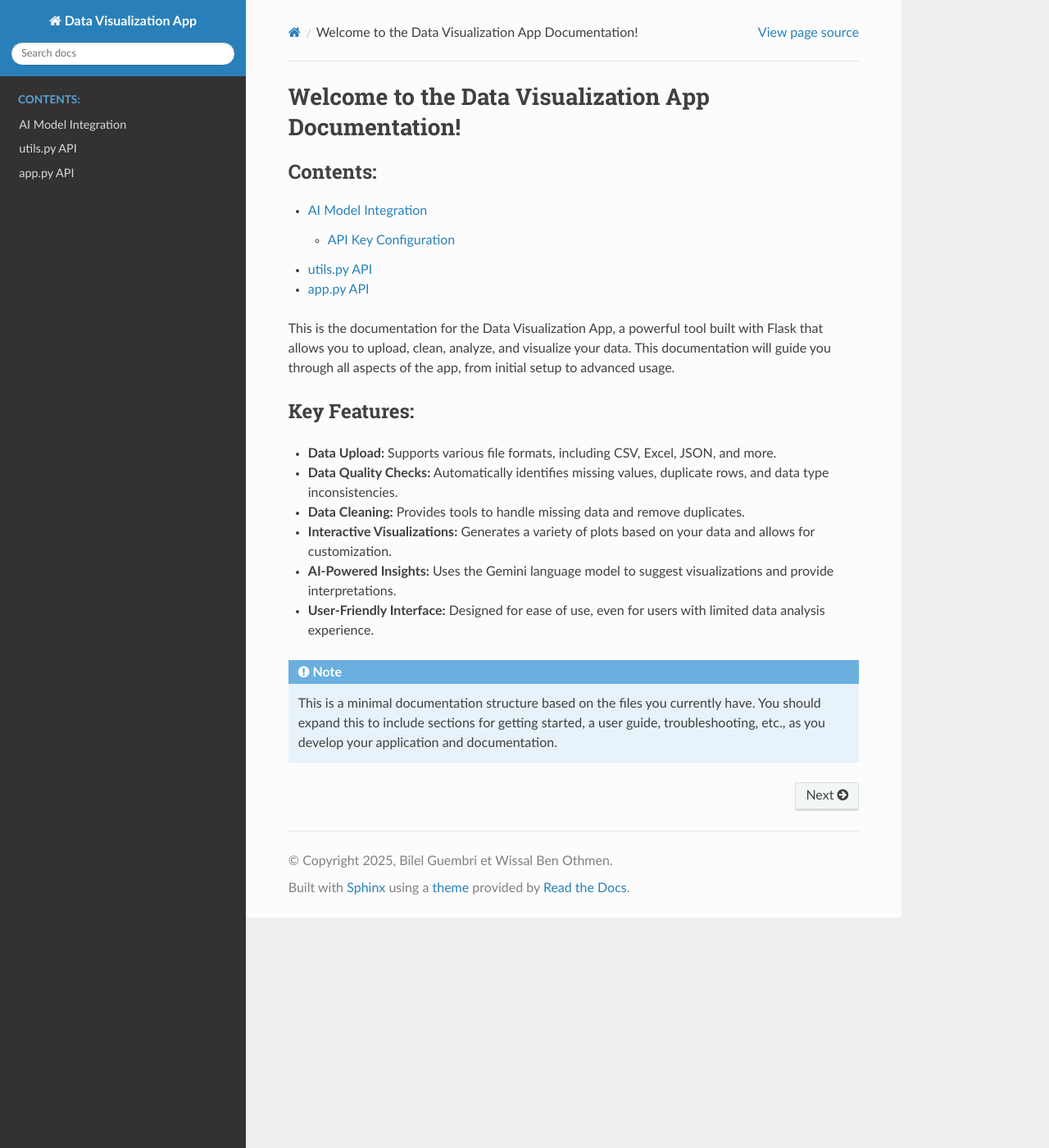
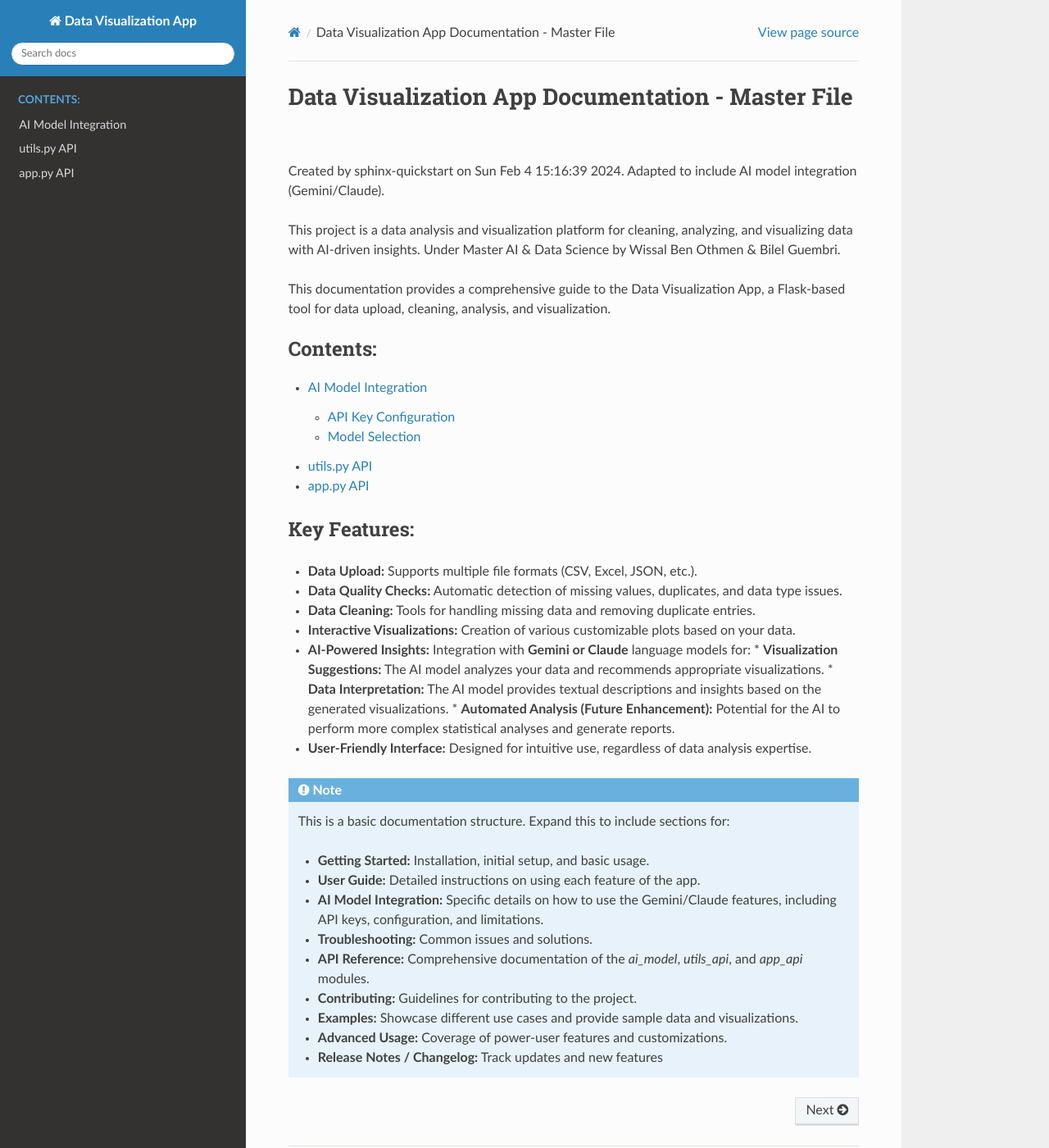
Before and after one commit to Guembri01/Data-visualisation-ask-LLM, a Sphinx documentation site: the page built from docs/source/index.rst, in a window 1280 px wide and 1400 px high. Shown: the whole window at 82% size. Built offline with Sphinx 7.4.7 and the Read the Docs theme 3.1.0, drawn with Linux system fonts in a browser that asks for light colours.

Commit message:
Add files via upload

```diff
--- a/docs/source/index.rst
+++ b/docs/source/index.rst
@@ -1,10 +1,14 @@
-.. Data Visualization App documentation master file, created by
-   sphinx-quickstart on Sun Feb  4 15:16:39 2024.
-   You can adapt this file completely to your liking, but it should at least
-   contain the root `toctree` directive.
+Data Visualization App Documentation - Master File
+====================================================
 
-Welcome to the Data Visualization App Documentation!
-====================================================
+Created by sphinx-quickstart on Sun Feb  4 15:16:39 2024.
+Adapted to include AI model integration (Gemini/Claude).
+
+This project is a data analysis and visualization platform for cleaning, analyzing, and visualizing data with AI-driven insights.
+Under Master AI & Data Science by Wissal Ben Othmen & Bilel Guembri.
+
+This documentation provides a comprehensive guide to the Data Visualization App,
+a Flask-based tool for data upload, cleaning, analysis, and visualization.
 
 .. toctree::
    :maxdepth: 2
@@ -14,22 +18,29 @@
    utils_api
    app_api
 
-This is the documentation for the Data Visualization App, a powerful tool
-built with Flask that allows you to upload, clean, analyze, and visualize
-your data. This documentation will guide you through all aspects of the app,
-from initial setup to advanced usage.
-
 Key Features:
 -------------
 
-*   **Data Upload:** Supports various file formats, including CSV, Excel, JSON, and more.
-*   **Data Quality Checks:** Automatically identifies missing values, duplicate rows, and data type inconsistencies.
-*   **Data Cleaning:** Provides tools to handle missing data and remove duplicates.
-*   **Interactive Visualizations:** Generates a variety of plots based on your data and allows for customization.
-*   **AI-Powered Insights:** Uses the Gemini language model to suggest visualizations and provide interpretations.
-*   **User-Friendly Interface:** Designed for ease of use, even for users with limited data analysis experience.
+*   **Data Upload:**  Supports multiple file formats (CSV, Excel, JSON, etc.).
+*   **Data Quality Checks:**  Automatic detection of missing values, duplicates, and data type issues.
+*   **Data Cleaning:**  Tools for handling missing data and removing duplicate entries.
+*   **Interactive Visualizations:**  Creation of various customizable plots based on your data.
+*   **AI-Powered Insights:**  Integration with **Gemini or Claude** language models for:
+    *   **Visualization Suggestions:**  The AI model analyzes your data and recommends appropriate visualizations.
+    *   **Data Interpretation:**  The AI model provides textual descriptions and insights based on the generated visualizations.
+    *   **Automated Analysis (Future Enhancement):**  Potential for the AI to perform more complex statistical analyses and generate reports.
+*   **User-Friendly Interface:**  Designed for intuitive use, regardless of data analysis expertise.
+
 
 .. note::
-    This is a minimal documentation structure based on the files you currently have.
-    You should expand this to include sections for getting started, a user guide,
-    troubleshooting, etc., as you develop your application and documentation.
+    This is a basic documentation structure.  Expand this to include sections for:
+
+    *   **Getting Started:** Installation, initial setup, and basic usage.
+    *   **User Guide:**  Detailed instructions on using each feature of the app.
+    *   **AI Model Integration:**  Specific details on how to use the Gemini/Claude features, including API keys, configuration, and limitations.
+    *   **Troubleshooting:**  Common issues and solutions.
+    *   **API Reference:**  Comprehensive documentation of the `ai_model`, `utils_api`, and `app_api` modules.
+    *   **Contributing:**  Guidelines for contributing to the project.
+    *   **Examples:**  Showcase different use cases and provide sample data and visualizations.
+    *   **Advanced Usage:** Coverage of power-user features and customizations.
+    *   **Release Notes / Changelog:** Track updates and new features
```
Also changed, not shown: docs/source/ai_model.rst (+26 -10 lines), docs/source/app_api.rst (line endings or trailing spaces), docs/source/conf.py (line endings or trailing spaces), docs/source/usage.rst (line endings or trailing spaces), docs/source/utils_api.rst (line endings or trailing spaces).
